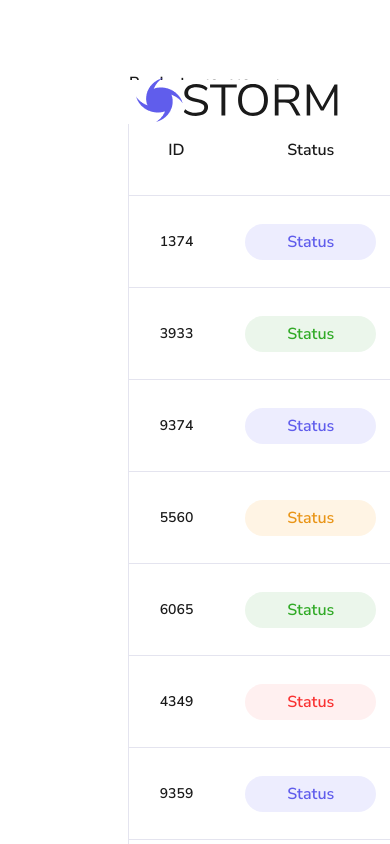
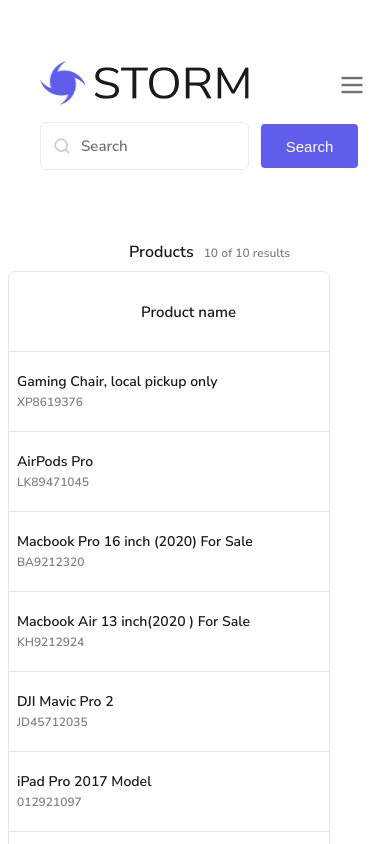
Before and after one commit to tejaswinihs14/storm_project, a Vue app: page / in a window 390 px wide. Shown: the top 844 px of the page. Built offline with nearby package versions, Linux system fonts and the light colour scheme.

Commit message:
scale to mobile and desktop

```diff
--- a/src/components/Navbar.vue
+++ b/src/components/Navbar.vue
@@ -7,23 +7,59 @@
       <span>
         <img src="../assets/Group.svg" alt="storm image" class="logo-text"
       /></span>
+      <!-- Hamburger for mobile -->
+      <button class="hamburger-menu" @click="toggleMenu" aria-label="Open menu">
+        <img src="../assets/menu.png" alt="menu" />
+      </button>
+      <div
+        v-if="isMenuOpen"
+        class="mobile-menu-dropdown"
+        @click.self="closeMenu"
+      >
+        <button class="dropdown-item">
+          <img
+            src="../assets/Gear.png"
+            alt="Settings Icon"
+            class="dropdown-icon"
+          />
+          <span>Settings</span>
+        </button>
+        <button class="dropdown-item">
+          <img
+            src="../assets/Notifications.png"
+            alt="Notifications Icon"
+            class="dropdown-icon"
+          />
+          <span>Notifications</span>
+        </button>
+        <button class="dropdown-item">
+          <img
+            src="../assets/icon.png"
+            alt="person icon"
+            class="dropdown-icon"
+          />
+          <span>Adriana Arias</span>
+        </button>
+      </div>
     </div>
     <div class="search-group">
+      <div class="search-input-wrapper">
+        <img src="../assets/search.png" alt="search icon" class="search-icon" />
         <input
           type="text"
           class="search-input"
           placeholder="Search"
           v-model="searchInput"
+          @keyup.enter="doSearch"
         />
+      </div>
       <button class="search-btn" @click="doSearch">Search</button>
     </div>
     <div class="navbar-right">
       <span class="icon-wrapper">
-        <!-- Settings icon SVG -->
         <img src="../assets/Gear.png" alt="settings Icon" class="icon-btn" />
       </span>
       <span class="icon-wrapper">
-        <!-- Notification icon SVG -->
         <img
           src="../assets/Notifications.png"
           alt="Notifications icon"
@@ -32,7 +68,6 @@
       </span>
       <span class="user-group">
         <span class="icon-wrapper icon-btn">
-          <!-- User icon SVG -->
           <img src="../assets/icon.png" alt="person icon" class="user-icon" />
         </span>
         <span class="username icon-btn">Adriana Arias</span>
@@ -41,89 +76,204 @@
   </nav>
 </template>
 <script setup>
-import { inject } from "vue";
+import { ref, inject, onMounted, onBeforeUnmount } from "vue";
 const searchInput = inject("searchInput");
 const doSearch = inject("doSearch");
+const isMenuOpen = ref(false);
+function toggleMenu() {
+  isMenuOpen.value = !isMenuOpen.value;
+}
+function closeMenu() {
+  isMenuOpen.value = false;
+}
+// Close dropdown on outside click
+function handleClickOutside(event) {
+  if (
+    !event.target.closest(".hamburger-menu") &&
+    !event.target.closest(".mobile-menu-dropdown")
+  ) {
+    isMenuOpen.value = false;
+  }
+}
+onMounted(() => {
+  document.addEventListener("click", handleClickOutside);
+});
+onBeforeUnmount(() => {
+  document.removeEventListener("click", handleClickOutside);
+});
 </script>
+
 <style scoped lang="scss">
+// MOBILE-FIRST STYLES (default)
+.navbar {
+  width: 100vw;
+  min-width: 0;
+  padding: 0;
+
+  background: #fff;
+  box-shadow: none;
+  position: relative;
+  display: flex;
+  flex-direction: column;
+  align-items: stretch;
+}
+.logo-group {
+  margin-top: 40px;
+  margin-left: 24px;
+  display: flex;
+  align-items: center;
+  height: 44px;
+  padding: 24px 16px 0 16px;
+}
+.logo-icon {
+  width: 46px;
+  height: 44px;
+}
+.logo-text {
+  color: #1a1a1a;
+  height: 32px;
+  width: 155px;
+  margin-left: 8px;
+}
+.hamburger-menu {
+  display: block;
+  background: none;
+  border: none;
+  margin-left: auto;
+  width: 44px;
+  height: 44px;
+  align-items: center;
+  justify-content: center;
+  cursor: pointer;
+  img {
+    width: 28px;
+    height: 28px;
+  }
+}
+.search-group {
+  width: 100%;
+  max-width: 350px;
+  margin: 16px auto 0 24px;
+  display: flex;
+  flex-direction: row;
+  align-items: center;
+  gap: 12px;
+  padding: 0 16px;
+  box-sizing: border-box;
+}
+.search-input-wrapper {
+  position: relative;
+  width: 100%;
+  height: 44px;
+  display: flex;
+  align-items: center;
+}
+.search-icon {
+  position: absolute;
+  left: 12px;
+  top: 50%;
+  transform: translateY(-50%);
+  width: 20px;
+  height: 20px;
+  pointer-events: none;
+  opacity: 0.7;
+}
+.search-input {
+  width: 100%;
+  min-width: 0;
+  height: 44px;
+  padding-left: 40px;
+  border: 1px solid #ececec;
+  border-radius: 6px;
+  font-size: 15px;
+  outline: none;
+  background: #fff;
+  transition: border 0.2s;
+  color: #000;
+  font-family: inherit;
+  &:focus {
+    border-color: #b3b3ff;
+  }
+}
+.search-btn {
+  min-width: 97px;
+  height: 44px;
+  text-align: center;
+  border-radius: 4px;
+  padding: 12px 24px;
+  gap: 4px;
+  background: #605dec;
+  color: #fff;
+  border: none;
+  font-size: 15px;
+  transition: background 0.2s;
+  cursor: pointer;
+  &:hover {
+    background: #344293;
+  }
+}
+.navbar-right {
+  display: none;
+}
+
+// DESKTOP STYLES
+@media (min-width: 600px) {
   .navbar {
     width: 1186px;
     height: 44px;
     margin-top: 80px;
     margin-left: 128px;
     margin-right: 126px;
-  /* margin-bottom: 900px;s */
     display: flex;
-  /* /* align-items: center; */
+    flex-direction: row;
+    align-items: center;
     justify-content: space-between;
-  /* position: absolute; */
     background: #fff;
     box-sizing: border-box;
     padding: 0;
+    position: relative;
   }
   .logo-group {
-  display: flex;
-  align-items: center;
+    padding: 0;
     width: 210px;
     height: 44px;
+    margin: 0;
+  }
   .logo-icon {
     width: 46.63px;
     height: 43.99px;
-    /* margin-right: 10px;
-    display: flex;
-    align-items: center; */
   }
   .logo-text {
-    /* font-size: 40px;
-    font-weight: 500; */
-    color: #1a1a1a;
-    /* letter-spacing: 1px; */
-    /* line-height: 44px; */
     height: 31.83px;
     width: 154.93px;
-    /* left: 54.59px; */
+    margin-left: 0;
   }
+  .hamburger-menu {
+    display: none;
   }
   .search-group {
-  display: flex;
-  align-items: center;
     width: 373px;
     height: 44px;
     gap: 16px;
-  margin-left: 317px;
+    margin: 0;
+    padding: 0;
+    max-width: none;
+  }
+  .search-input-wrapper {
+    width: 100%;
+    height: 44px;
+  }
   .search-input {
     width: 260px;
     height: 44px;
-    border: 1px solid #ececec;
-    border-radius: 6px;
-    padding: 0 16px;
+    padding: 0 16px 0 40px;
     font-size: 16px;
-    outline: none;
-    background: #fff;
-    transition: border 0.2s;
-    &:focus {
-      border-color: #b3b3ff;
-    }
   }
   .search-btn {
     width: 97px;
     height: 44px;
-    gap: 4px;
-    border-radius: 4px;
-    padding-top: 12px;
-    padding-right: 24px;
-    padding-bottom: 12px;
-    padding-left: 24px;
-    background: #605dec;
-    color: #fff;
-    border: none;
     font-size: 16px;
-    cursor: pointer;
-    transition: background 0.2s;
-    &:hover {
-      background: #344293;
-    }
-  }
+    padding: 12px 24px;
   }
   .navbar-right {
     display: flex;
@@ -167,24 +317,49 @@
       }
     }
   }
-@media (max-width: 900px) {
-  .navbar {
-    width: 100vw;
-    left: 0;
-    top: 0;
-    position: fixed;
-    z-index: 100;
-    padding: 0 8px;
 }
-  .logo-group,
-  .search-group,
-  .navbar-right {
-    width: auto;
-    min-width: 0;
+.mobile-menu-dropdown {
+  position: absolute;
+  top: 60px;
+  right: 16px;
+  background: #fff;
+  border: 1px solid #ececec;
+  border-radius: 8px;
+  box-shadow: 0 2px 8px 0 rgba(0, 0, 0, 0.08);
+  z-index: 1001;
+  min-width: 180px;
+  display: flex;
+  align-items: center;
+  flex-direction: column;
+  padding: 8px 0;
 }
-  .search-group {
+.dropdown-item {
+  display: flex;
+  align-items: center;
+  gap: 12px;
   width: 100%;
-    max-width: 300px;
+  padding: 10px 20px;
+  background: none;
+  border: none;
+  font-size: 15px;
+  color: #605dec;
+  cursor: pointer;
+  transition: background 0.2s;
+  &:hover,
+  &:focus {
+    background: #f2f2ff;
   }
 }
+.dropdown-icon {
+  width: 24px;
+  height: 24px;
+  object-fit: contain;
+  display: block;
+  flex-shrink: 0;
+}
+.dropdown-icon[alt="person icon"] {
+  width: 12px;
+  height: 12px;
+  margin: 0px 6px;
+}
 </style>
--- a/src/components/ProductsTable.vue
+++ b/src/components/ProductsTable.vue
@@ -22,19 +22,42 @@
               @click="sortBy('quantity')"
             >
               Quantity
+            </th>
+            <th
+              class="cell-product border-right sortable"
+              @click="sortBy('product')"
+            >
+              Product name
+            </th>
+            <th class="cell-prices sortable" @click="sortBy('total')">
+              <div
+                style="
+                  display: flex;
+                  justify-content: space-between;
+                  align-items: center;
+                  width: 100%;
+                "
+              >
+                <span style="flex: 1; text-align: center">Prices</span>
                 <span
                   class="sort-arrow"
-                :class="{ invisible: sortKey !== 'quantity' }"
+                  style="
+                    margin-left: 10px;
+                    min-width: 18px;
+                    display: flex;
+                    align-items: center;
+                    justify-content: flex-end;
+                  "
                 >
                   <svg
-                  v-if="sortOrder === 'asc' && sortKey === 'quantity'"
-                  width="12"
-                  height="12"
+                    v-if="sortKey === 'total' && sortOrder === 'desc'"
+                    width="16"
+                    height="16"
                     viewBox="0 0 24 24"
                   >
                     <path
-                    d="M7 14l5-5 5 5"
-                    stroke="#605dec"
+                      d="M7 10l5 5 5-5"
+                      stroke="#1a1a1a"
                       stroke-width="2"
                       fill="none"
                       stroke-linecap="round"
@@ -42,14 +65,24 @@
                     />
                   </svg>
                   <svg
-                  v-else-if="sortKey === 'quantity'"
-                  width="12"
-                  height="12"
+                    v-else-if="sortKey === 'total' && sortOrder === 'asc'"
+                    width="16"
+                    height="16"
                     viewBox="0 0 24 24"
                   >
                     <path
+                      d="M7 14l5-5 5 5"
+                      stroke="#1a1a1a"
+                      stroke-width="2"
+                      fill="none"
+                      stroke-linecap="round"
+                      stroke-linejoin="round"
+                    />
+                  </svg>
+                  <svg v-else width="16" height="16" viewBox="0 0 24 24">
+                    <path
                       d="M7 10l5 5 5-5"
-                    stroke="#605dec"
+                      stroke="#1a1a1a"
                       stroke-width="2"
                       fill="none"
                       stroke-linecap="round"
@@ -57,95 +90,31 @@
                     />
                   </svg>
                 </span>
-            </th>
-            <th
-              class="cell-product border-right sortable"
-              @click="sortBy('product')"
-            >
-              Product name
-              <span
-                class="sort-arrow"
-                :class="{ invisible: sortKey !== 'product' }"
-              >
-                <svg
-                  v-if="sortOrder === 'asc' && sortKey === 'product'"
-                  width="12"
-                  height="12"
-                  viewBox="0 0 24 24"
-                >
-                  <path
-                    d="M7 14l5-5 5 5"
-                    stroke="#605dec"
-                    stroke-width="2"
-                    fill="none"
-                    stroke-linecap="round"
-                    stroke-linejoin="round"
-                  />
-                </svg>
-                <svg
-                  v-else-if="sortKey === 'product'"
-                  width="12"
-                  height="12"
-                  viewBox="0 0 24 24"
-                >
-                  <path
-                    d="M7 10l5 5 5-5"
-                    stroke="#605dec"
-                    stroke-width="2"
-                    fill="none"
-                    stroke-linecap="round"
-                    stroke-linejoin="round"
-                  />
-                </svg>
-              </span>
-            </th>
-            <th class="cell-prices sortable" @click="sortBy('total')">
-              Prices
-              <span
-                class="sort-arrow"
-                :class="{ invisible: sortKey !== 'total' }"
-              >
-                <svg
-                  v-if="sortOrder === 'asc' && sortKey === 'total'"
-                  width="12"
-                  height="12"
-                  viewBox="0 0 24 24"
-                >
-                  <path
-                    d="M7 14l5-5 5 5"
-                    stroke="#605dec"
-                    stroke-width="2"
-                    fill="none"
-                    stroke-linecap="round"
-                    stroke-linejoin="round"
-                  />
-                </svg>
-                <svg
-                  v-else-if="sortKey === 'total'"
-                  width="12"
-                  height="12"
-                  viewBox="0 0 24 24"
-                >
-                  <path
-                    d="M7 10l5 5 5-5"
-                    stroke="#605dec"
-                    stroke-width="2"
-                    fill="none"
-                    stroke-linecap="round"
-                    stroke-linejoin="round"
-                  />
-                </svg>
-              </span>
+              </div>
             </th>
           </tr>
         </thead>
         <tbody>
+          <tr v-if="isLoading">
+            <td colspan="5" class="loading-message">
+              <span class="spinner"></span>
+            </td>
+          </tr>
           <tr
             v-for="(product, idx) in filteredProducts"
             :key="product.id"
             style="cursor: default"
           >
-            <td class="cell-id with-right-border">{{ product.id }}</td>
+            <td
+              class="cell-id with-right-border clickable-cell"
+              @click="openModal(product)"
+              tabindex="0"
+              role="button"
+              aria-label="Open product details by ID"
+              @keydown.enter="openModal(product)"
+            >
+              {{ product.id }}
+            </td>
             <td class="cell-status with-right-border">
               <div :class="['status-badge', statusClass(idx)]">Status</div>
             </td>
@@ -156,13 +125,17 @@
               class="cell-product border-right clickable-cell"
               style="text-align: left"
               @click="openModal(product)"
+              tabindex="0"
+              role="button"
+              aria-label="Open product details by name"
+              @keydown.enter="openModal(product)"
             >
               <div class="product-title">{{ product.product }}</div>
               <div class="product-serial">{{ product.serial }}</div>
             </td>
             <td class="cell-prices">${{ product.total.toFixed(2) }}</td>
           </tr>
-          <tr v-if="filteredProducts.length === 0">
+          <tr v-if="!isLoading && filteredProducts.length === 0">
             <td colspan="5" class="not-found-message">Item not found</td>
           </tr>
         </tbody>
@@ -178,17 +151,20 @@
 <script setup>
 import { ref, onMounted, inject, computed } from "vue";
 import ProductModal from "./ProductModal.vue";
+const isLoading = ref(true);
 const searchTerm = inject("searchTerm", ref(""));
 
 const products = ref([]);
 // const filteredProducts = ref([]);
 const selectedProduct = ref(null);
-const sortKey = ref("");
-const sortOrder = ref("asc");
+const sortKey = ref("total");
+const sortOrder = ref("desc");
 
 onMounted(async () => {
+  isLoading.value = true;
   const res = await fetch("/products.json");
   products.value = await res.json();
+  isLoading.value = false;
   // filteredProducts.value = products.value;
 });
 
@@ -254,14 +230,15 @@
 
 <style scoped lang="scss">
 .products-table-container {
-  width: 1184px;
-  min-height: 616px;
+  width: 100%;
+  max-width: 1184px;
   margin-top: 6px;
-  margin-left: 128px;
+  margin-left: auto;
+  margin-right: auto;
+  overflow-x: auto;
   border-radius: 8px;
   border: 1px solid #e4e4ef;
   background: #fff;
-  overflow: hidden;
   padding: 0;
   display: flex;
   flex-direction: column;
@@ -270,10 +247,16 @@
 
 .products-table {
   width: 100%;
-  height: 100%;
+  min-width: 360px;
+  height: auto;
   border-collapse: separate;
   border-spacing: 0;
   background: #fff;
+  table-layout: fixed;
+  box-sizing: border-box;
+  border-radius: 8px;
+  border: none;
+  overflow: hidden;
 }
 
 th,
@@ -282,7 +265,7 @@
   box-shadow: 0px -1px 0px 0px #e4e4ef inset;
   border: none;
   padding: 0;
-  font-family: Nunito Sans, sans-serif;
+  /* font-family: Nunito Sans, sans-serif; */
   vertical-align: middle;
 }
 
@@ -292,6 +275,8 @@
   line-height: 20px;
   color: #1a1a1a;
   height: 56px;
+  text-align: center;
+  vertical-align: middle;
 }
 
 td {
@@ -329,7 +314,9 @@
 .cell-prices {
   width: 171px;
   text-align: right;
-  padding: 18px 16px;
+  font-size: 15px;
+  padding: 16px 12px 16px 8px;
+  padding-right: 4px;
 }
 
 .product-title {
@@ -356,7 +343,7 @@
   font-weight: 700;
   min-width: 83px;
   min-height: 20px;
-  font-family: Nunito Sans, sans-serif;
+  /* font-family: Nunito Sans, sans-serif; */
   text-align: center;
 }
 
@@ -389,7 +376,7 @@
 .products-label {
   width: 67px;
   height: 20px;
-  font-family: Nunito Sans, sans-serif;
+  /* font-family: Nunito Sans, sans-serif; */
   font-weight: 700;
   font-size: 16px;
   line-height: 20px;
@@ -399,7 +386,7 @@
 .results-count {
   width: 86px;
   height: 20px;
-  font-family: Nunito Sans, sans-serif;
+  /* font-family: Nunito Sans, sans-serif; */
   font-weight: 400;
   font-size: 12px;
   line-height: 20px;
@@ -407,12 +394,23 @@
   margin-left: 10px;
 }
 
+.loading-message {
+  text-align: center;
+  color: #605dec;
+  font-size: 18px;
+  /* font-family: Nunito Sans; */
+  height: 56px;
+  vertical-align: middle;
+  padding: 16px 8px;
+}
+
 .not-found-message {
   text-align: center;
   color: #aaa;
   font-size: 18px;
-  font-family: Nunito Sans;
+  /* font-family: Nunito Sans; */
   height: 56px;
+  padding: 16px 8px;
 }
 
 .border-right {
@@ -437,7 +435,136 @@
   cursor: pointer;
   transition: background 0.15s;
 }
-.clickable-cell:hover {
-  background: #f7f7fd;
+
+/* MOBILE: below 600px */
+@media screen and (max-width: 599px) {
+  .products-table-container {
+    margin-left: 8px;
+    margin-right: 8px;
+    padding: 0;
+    max-width: 320px;
+  }
+  .products-table {
+    max-width: 320px;
+    font-size: 13px;
+  }
+  .cell-id,
+  .cell-status,
+  .cell-quantity,
+  .cell-prices {
+    display: none;
+  }
+  .cell-product {
+    width: 100%;
+    text-align: left;
+    font-size: 14px;
+    padding: 12px 8px;
+  }
+  th.cell-product {
+    text-align: center;
+    font-size: 15px;
+    padding: 12px 8px;
+  }
+  th:not(.cell-product),
+  td:not(.cell-product) {
+    display: none;
+  }
+  .not-found-message-outer,
+  .loading-message {
+    font-size: 15px;
+    padding: 24px 4px 32px 4px;
+    height: auto;
+    min-height: 48px;
+  }
+}
+
+/* TABLET, DESKTOP, MONITOR: 600px and above */
+@media screen and (min-width: 600px) {
+  .products-table-container {
+    margin-left: 128px;
+    margin-right: 32px;
+    max-width: 1184px;
+  }
+  .products-table {
+    min-width: 900px;
+    font-size: 15px;
+    overflow-x: auto;
+  }
+  .cell-id,
+  .cell-status,
+  .cell-quantity,
+  .cell-product,
+  .cell-prices {
+    display: table-cell;
+  }
+  .cell-id {
+    width: 70px;
+    text-align: center;
+    font-size: 15px;
+    padding: 16px 8px;
+  }
+  .cell-status {
+    width: 120px;
+    text-align: center;
+    font-size: 15px;
+    padding: 16px 8px;
+  }
+  .cell-quantity {
+    width: 100px;
+    text-align: center;
+    font-size: 15px;
+    padding: 16px 8px;
+  }
+  .cell-product {
+    width: auto;
+    text-align: left;
+    font-size: 16px;
+    padding: 16px 8px;
+  }
+  th.cell-product {
+    text-align: center;
+    font-size: 16px;
+    padding: 16px 8px;
+  }
+  .cell-prices {
+    width: 171px;
+    text-align: right;
+    font-size: 15px;
+    padding: 16px 8px;
+  }
+  th {
+    text-align: center;
+  }
+  .not-found-message-outer,
+  .loading-message {
+    font-size: 18px;
+    padding: 24px 8px 32px 8px;
+    min-height: 56px;
+  }
+}
+
+th.cell-product {
+  text-align: center;
+}
+
+.spinner {
+  display: inline-block;
+  width: 24px;
+  height: 24px;
+  border: 3px solid #e4e4ef;
+  border-top: 3px solid #605dec;
+  border-radius: 50%;
+  animation: spin 1s linear infinite;
+  margin-right: 10px;
+  vertical-align: middle;
+}
+
+@keyframes spin {
+  0% {
+    transform: rotate(0deg);
+  }
+  100% {
+    transform: rotate(360deg);
+  }
 }
 </style>
--- a/src/style.css
+++ b/src/style.css
@@ -1,3 +1,8 @@
+body,
+html {
+  font-family: "Nunito Sans", Arial, sans-serif;
+}
+
 body {
   margin: 0;
   padding: 0;
```
Also changed, not shown: src/components/NoImagePlaceholder.vue (+17 -2 lines), src/components/ProductModal.vue (+63 -0 lines), src/assets/search.png (added). Lines whose indentation alone changed are shown as unchanged.
